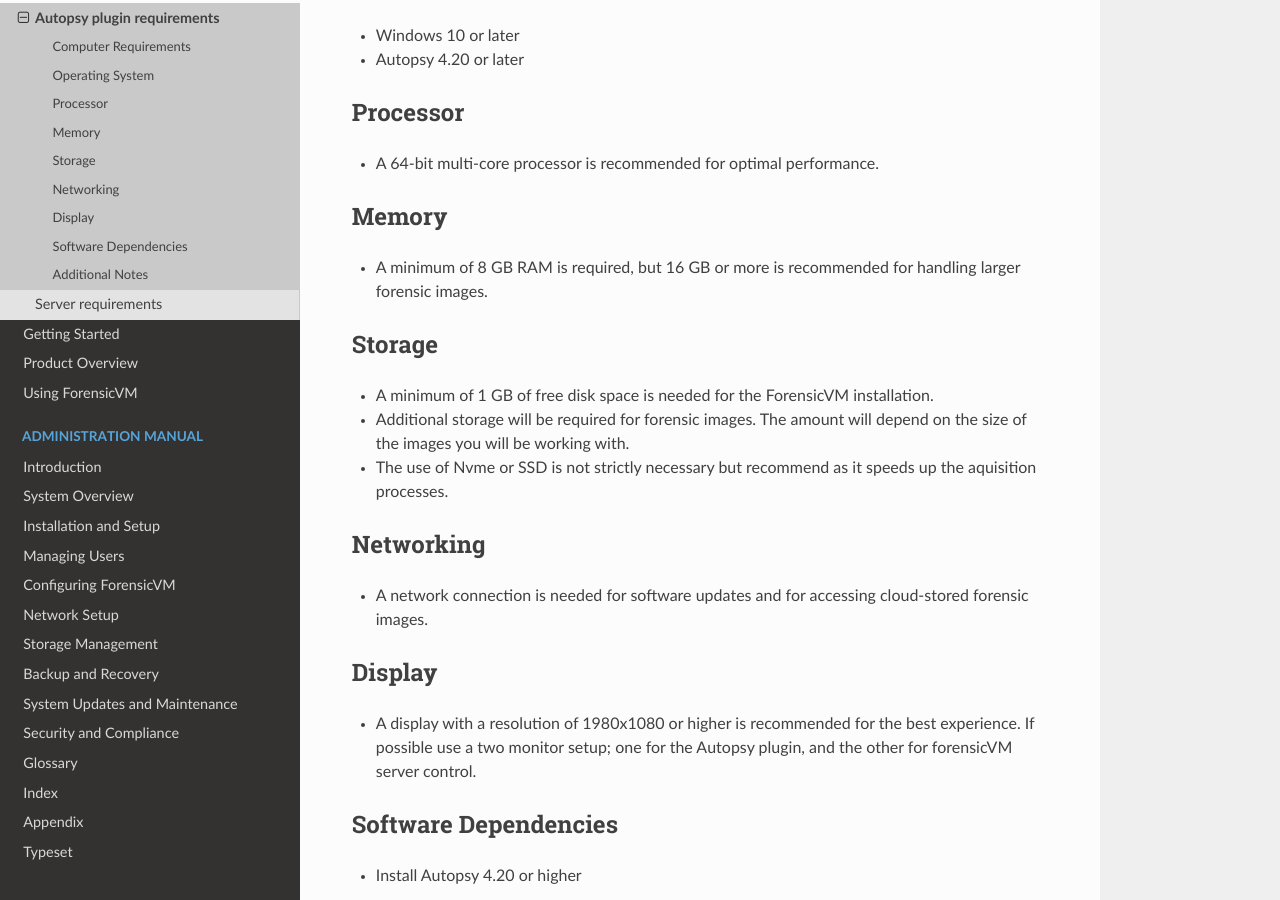
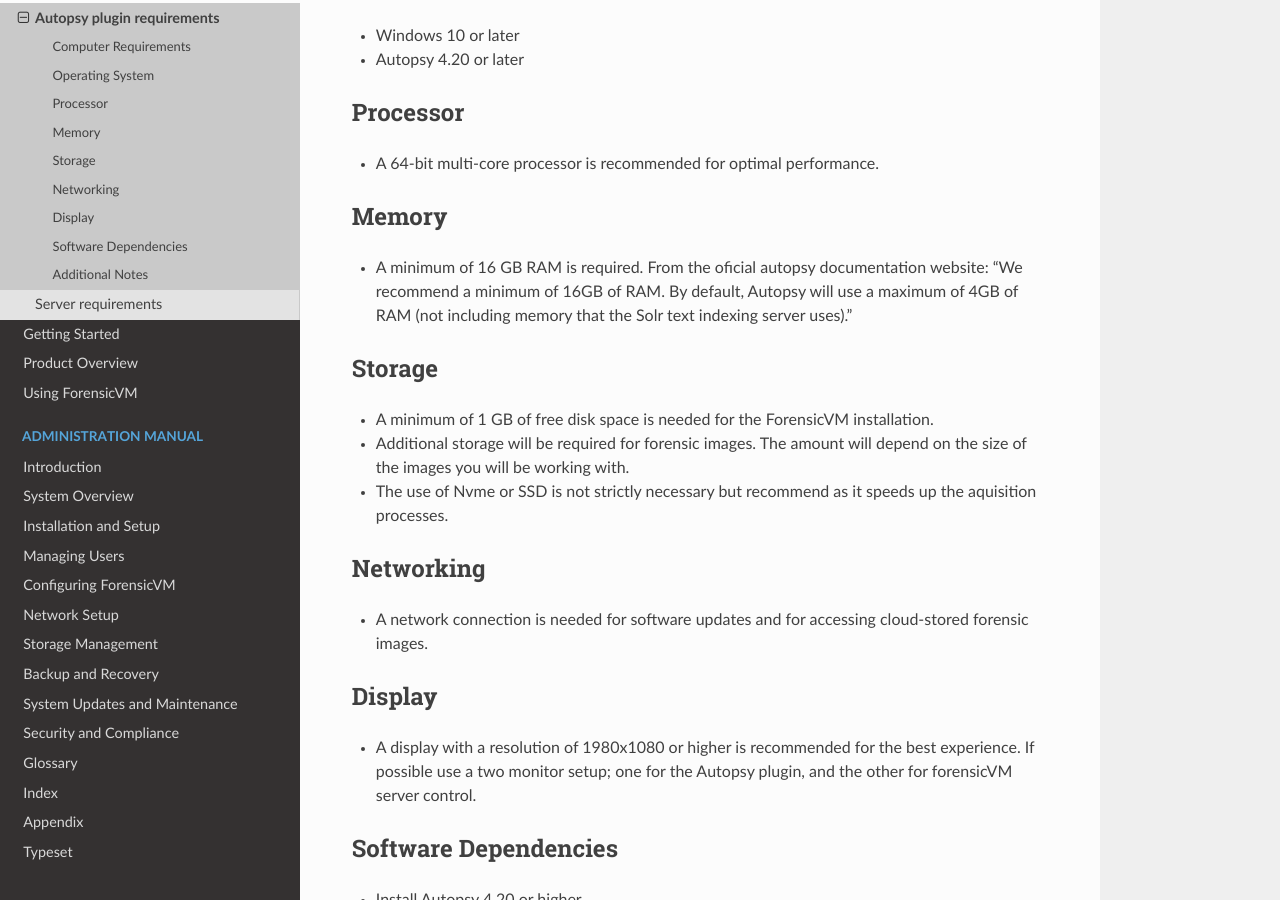
Before and after one commit to nunomourinho/ForensicVMServerAndClientDocs, a Sphinx documentation site: the page built from docs/user/plugin_requirements.rst, in a window 1280 px wide and 900 px high, scrolled down 368 px. Built offline with Sphinx 7.4.7 and the Read the Docs theme 2.0.0, drawn with Linux system fonts in a browser that asks for light colours; pages that are not in the unit, such as notebooks, are missing from menus.

Commit message:
Update plugin_requirements.rst

```diff
--- a/docs/user/plugin_requirements.rst
+++ b/docs/user/plugin_requirements.rst
@@ -25,7 +25,7 @@
 Memory
 --------------------
 
-- A minimum of 8 GB RAM is required, but 16 GB or more is recommended for handling larger forensic images.
+- A minimum of 16 GB RAM is required. From the oficial autopsy documentation website: "We recommend a minimum of 16GB of RAM. By default, Autopsy will use a maximum of 4GB of RAM (not including memory that the Solr text indexing server uses)."
 
 Storage
 --------------------
```
